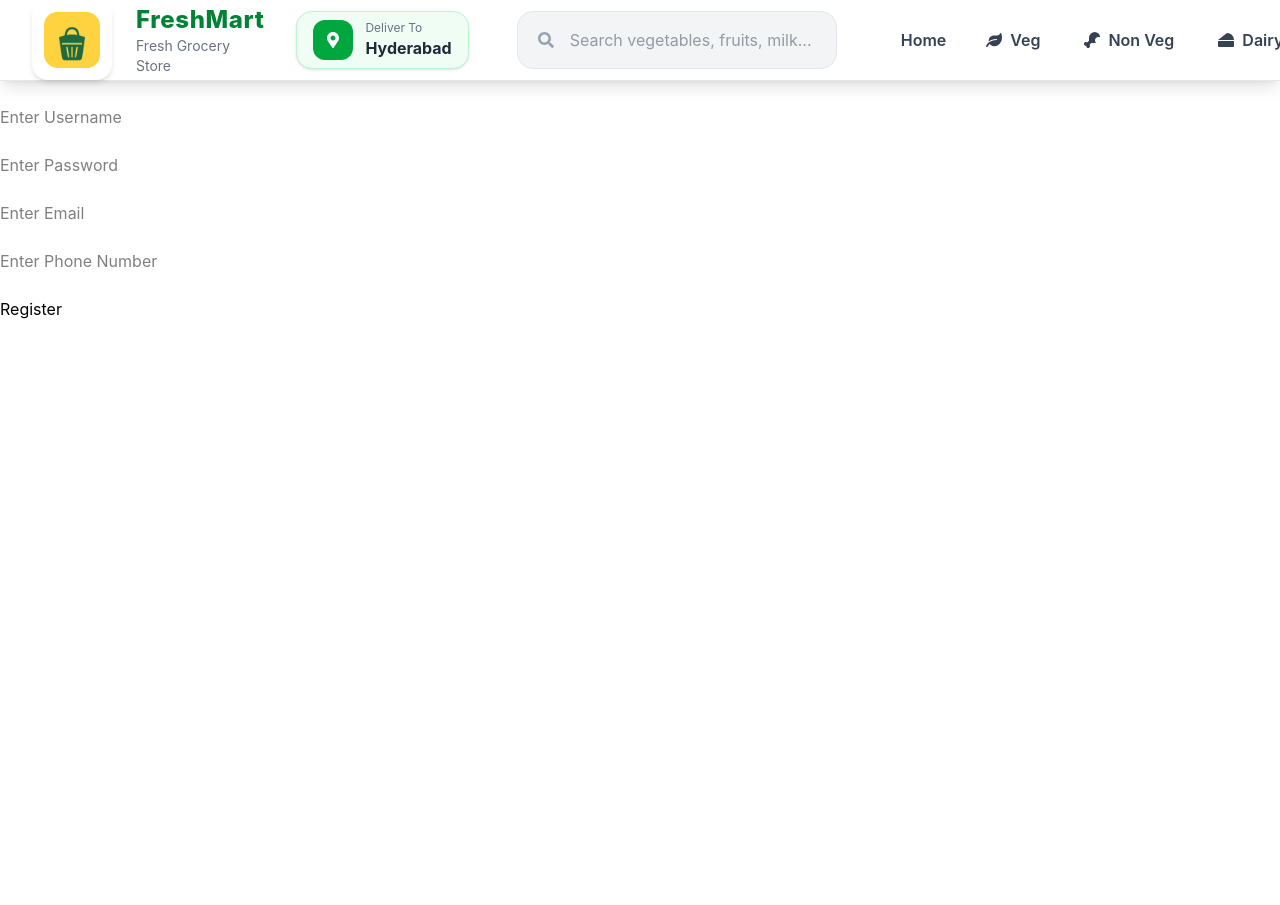
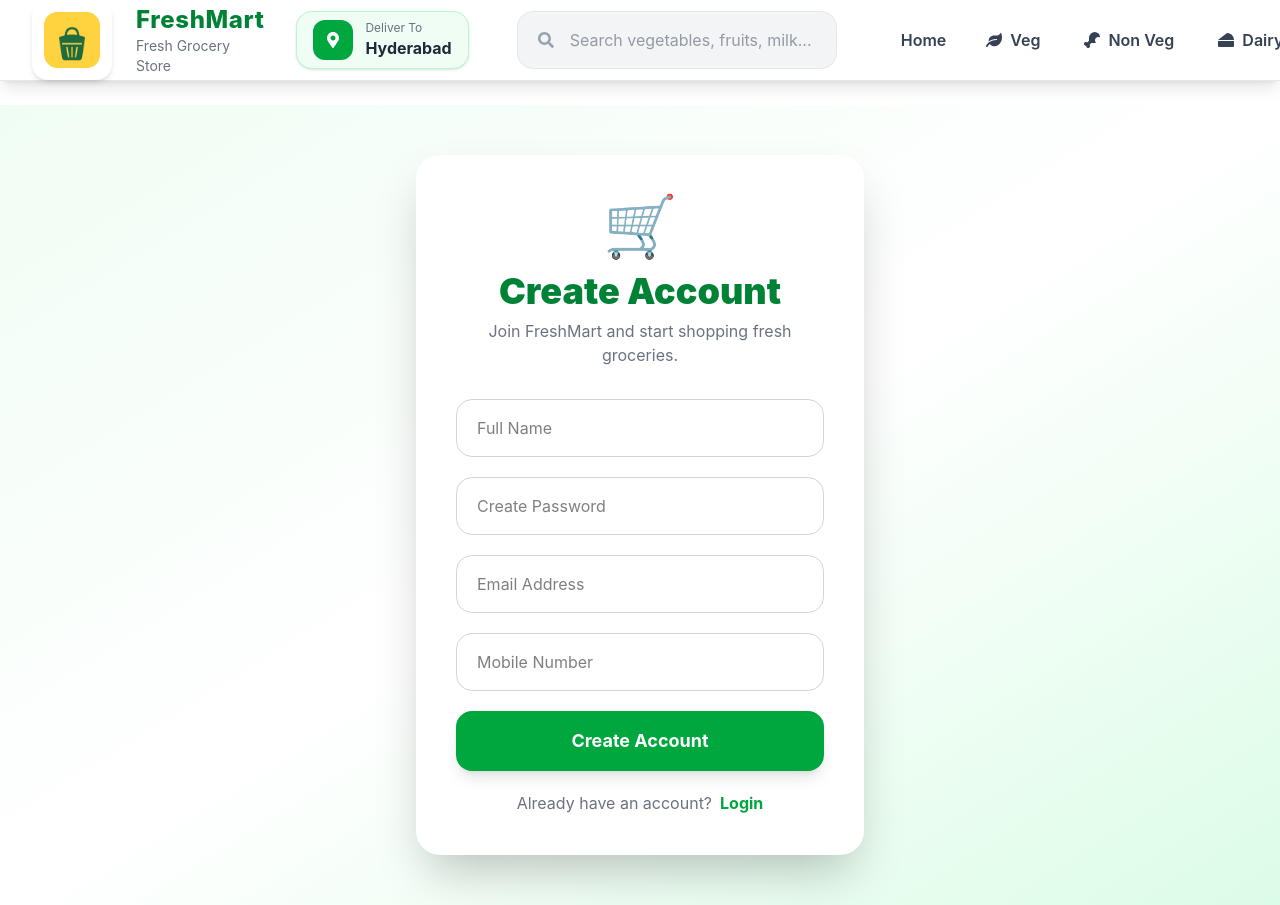
Before and after one commit to Vinaykumar-yagati-4/react-app, a React (Vite) app: page /register in a window 1280 px wide. Shown: the top 905 px of the page. Before the commit the page ends 800 px from the top, so only its background shows below. Built offline with nearby package versions, Linux system fonts and the light colour scheme.

Commit message:
react-commit

```diff
--- a/src/Components/Cart.tsx
+++ b/src/Components/Cart.tsx
@@ -125,7 +125,7 @@ function Cart() {
 
                     <button
                       onClick={() => decreaseQuantity(item.id)}
-                      className="bg-red-500 hover:bg-red-600 text-white p-3 rounded-full"
+                     className="bg-red-500 hover:bg-red-600 active:scale-95 transition-all duration-200 text-white p-3 rounded-full"
                     >
                       <FaMinus />
                     </button>
@@ -136,7 +136,7 @@ function Cart() {
 
                     <button
                       onClick={() => increaseQuantity(item.id)}
-                      className="bg-green-500 hover:bg-green-600 text-white p-3 rounded-full"
+                      className="bg-green-500 hover:bg-green-600 active:scale-95 transition-all duration-200 text-white p-3 rounded-full"
                     >
                       <FaPlus />
                     </button>
@@ -145,7 +145,7 @@ function Cart() {
 
                   <button
                     onClick={() => removeFromCart(item.id)}
-                    className="bg-red-600 hover:bg-red-700 text-white px-5 py-2 rounded-lg flex items-center gap-2"
+                    className="bg-red-600 hover:bg-red-700 active:scale-95 transition-all duration-200 text-white px-5 py-2 rounded-lg flex items-center gap-2"
                   >
                     <FaTrash />
                     Remove
@@ -180,7 +180,7 @@ function Cart() {
 
               <button
                 onClick={applyCoupon}
-                className="bg-gradient-to-r from-blue-600 to-cyan-500 hover:from-blue-700 hover:to-cyan-600 text-white px-6 rounded-xl font-semibold transition-all duration-300"
+                className="bg-gradient-to-r from-blue-600 to-cyan-500 hover:from-blue-700 hover:to-cyan-600 active:scale-95 text-white px-6 rounded-xl font-semibold transition-all duration-300"
               >
                 Apply
               </button>
@@ -267,7 +267,8 @@ function Cart() {
     })
   }
 
-  className="w-full mt-8 bg-gradient-to-r from-green-600 to-emerald-500 hover:from-green-700 hover:to-emerald-600 text-white py-4 rounded-2xl text-lg font-bold shadow-lg transition-all duration-300 hover:scale-[1.02]"
+  className="w-full mt-8 bg-gradient-to-r from-green-600 to-emerald-500 hover:from-green-700 hover:to-emerald-600 text-white py-4 rounded-2xl text-lg font-bold shadow-lg transition-all duration-300 hover:scale-[1.02]
+    active:scale-95"
 
 >
   Proceed to Checkout
--- /dev/null
+++ b/src/Components/Footer.tsx
@@ -0,0 +1,222 @@
+import { NavLink } from "react-router-dom";
+import {
+  FaLeaf,
+  FaMapMarkerAlt,
+  FaPhoneAlt,
+  FaEnvelope,
+  FaFacebookF,
+  FaInstagram,
+  FaLinkedinIn,
+  FaTwitter,
+} from "react-icons/fa";
+
+function Footer() {
+  return (
+    <footer className="bg-gradient-to-r from-green-800 via-green-700 to-emerald-600 text-white mt-20">
+
+      {/* Top Section */}
+
+      <div className="max-w-screen-2xl mx-auto px-8 py-14 grid grid-cols-1 md:grid-cols-2 lg:grid-cols-4 gap-10">
+
+        {/* FreshMart */}
+
+        <div>
+
+          <div className="flex items-center gap-3 mb-5">
+
+            <div className="bg-white p-3 rounded-full">
+
+              <FaLeaf className="text-green-700 text-2xl" />
+
+            </div>
+
+            <h2 className="text-3xl font-black">
+              FreshMart
+            </h2>
+
+          </div>
+
+          <p className="text-green-100 leading-8">
+
+            Fresh vegetables, dairy products and premium quality
+            groceries delivered to your doorstep with love and care.
+
+          </p>
+
+        </div>
+
+        {/* Quick Links */}
+
+        <div>
+
+          <h3 className="text-2xl font-bold mb-5">
+            Quick Links
+          </h3>
+
+          <ul className="space-y-3">
+
+            <li>
+              <NavLink
+                to="/"
+                className="hover:text-yellow-300 transition"
+              >
+                Home
+              </NavLink>
+            </li>
+
+            <li>
+              <NavLink
+                to="/veg"
+                className="hover:text-yellow-300 transition"
+              >
+                Vegetables
+              </NavLink>
+            </li>
+
+            <li>
+              <NavLink
+                to="/nonveg"
+                className="hover:text-yellow-300 transition"
+              >
+                Non Veg
+              </NavLink>
+            </li>
+
+            <li>
+              <NavLink
+                to="/dairy"
+                className="hover:text-yellow-300 transition"
+              >
+                Dairy
+              </NavLink>
+            </li>
+
+            <li>
+              <NavLink
+                to="/cart"
+                className="hover:text-yellow-300 transition"
+              >
+                Cart
+              </NavLink>
+            </li>
+
+          </ul>
+
+        </div>
+
+        {/* Contact */}
+
+        <div>
+
+          <h3 className="text-2xl font-bold mb-5">
+            Contact Us
+          </h3>
+
+          <div className="space-y-4">
+
+            <div className="flex items-center gap-3">
+
+              <FaMapMarkerAlt />
+
+              <span>Hyderabad, Telangana</span>
+
+            </div>
+
+            <div className="flex items-center gap-3">
+
+              <FaPhoneAlt />
+
+              <span>+91 7989321675</span>
+
+            </div>
+
+            <div className="flex items-center gap-3">
+
+              <FaEnvelope />
+
+              <span>support@freshmart.com</span>
+
+            </div>
+
+          </div>
+
+        </div>
+
+        {/* Social */}
+
+        <div>
+
+          <h3 className="text-2xl font-bold mb-5">
+            Follow Us
+          </h3>
+
+          <p className="text-green-100 mb-5">
+
+            Stay connected for latest offers,
+            discounts and fresh arrivals.
+
+          </p>
+
+          <div className="flex gap-4">
+
+            <a
+              href="#"
+              className="bg-white text-green-700 p-3 rounded-full hover:bg-yellow-300 transition"
+            >
+              <FaFacebookF />
+            </a>
+
+            <a
+              href="#"
+              className="bg-white text-green-700 p-3 rounded-full hover:bg-yellow-300 transition"
+            >
+              <FaInstagram />
+            </a>
+
+            <a
+              href="#"
+              className="bg-white text-green-700 p-3 rounded-full hover:bg-yellow-300 transition"
+            >
+              <FaLinkedinIn />
+            </a>
+
+            <a
+              href="#"
+              className="bg-white text-green-700 p-3 rounded-full hover:bg-yellow-300 transition"
+            >
+              <FaTwitter />
+            </a>
+
+          </div>
+
+        </div>
+
+      </div>
+
+      {/* Bottom Section */}
+
+      <div className="border-t border-green-500">
+
+        <div className="max-w-screen-2xl mx-auto px-8 py-6 flex flex-col md:flex-row justify-between items-center gap-4">
+
+          <p className="text-green-100 text-center">
+
+            © 2026 FreshMart. All Rights Reserved.
+
+          </p>
+
+          <p className="text-green-100 text-center">
+
+            Designed with ❤️ using React + TypeScript + Tailwind CSS
+
+          </p>
+
+        </div>
+
+      </div>
+
+    </footer>
+  );
+}
+
+export default Footer;
--- a/src/Components/Login.tsx
+++ b/src/Components/Login.tsx
@@ -134,6 +134,8 @@ function Login() {
 export default Login;*/
 
 import { useForm } from "react-hook-form";
+import { toast, ToastContainer } from "react-toastify";
+import "react-toastify/dist/ReactToastify.css";
 
 import type { LoginRequest } from "../interfaces/LoginRequest";
 import type { RegisterRequest } from "../interfaces/RegisterRequest";
@@ -162,7 +164,7 @@ function Login() {
 
     if (user) {
 
-      alert("Login Successful");
+      toast.success("Login Successful 🎉");
 
       // Store logged-in user
       localStorage.setItem(
@@ -174,7 +176,7 @@ function Login() {
         window.location.href = "/";
     } else {
 
-      alert("Invalid Email or Password");
+      toast.error("Invalid Email or Password");
 
     }
   };
@@ -280,6 +282,7 @@ function Login() {
 
       </form>
     </div>
+    <ToastContainer position="top-right" autoClose={2500} />
     </div>
   );
 }
--- a/src/Components/ProductCard.tsx
+++ b/src/Components/ProductCard.tsx
@@ -197,6 +197,7 @@ function ProductCard({ product }: ProductCardProps) {
           transition-all
           duration-300
           hover:scale-[1.03]
+          active:scale-95
           shadow-lg
           "
         >
--- a/src/Components/Register.tsx
+++ b/src/Components/Register.tsx
@@ -42,45 +42,138 @@ let navigate = useNavigate();
         reset();
     }
   return (
-    <>
-    <form onSubmit={handleSubmit(onSubmitLogics)}>
+    <div className="min-h-screen bg-gradient-to-br from-green-50 via-white to-green-100 flex items-center justify-center px-6 py-10">
+    <div className="w-full max-w-md bg-white rounded-3xl shadow-2xl p-10">
+
+    <div className="text-center mb-8">
+
+    <div className="text-6xl mb-4">
+      🛒
+    </div>
+
+    <h2 className="text-4xl font-black text-green-700">
+      Create Account
+    </h2>
+
+    <p className="text-gray-500 mt-2">
+      Join FreshMart and start shopping fresh groceries.
+    </p>
+
+    </div>
+
+    <form
+    onSubmit={handleSubmit(onSubmitLogics)}
+    className="space-y-5"
+>
 
       <input
       type="text"
   {...register("name")}
-        placeholder="Enter Username"
+  placeholder="Full Name"
+  className="
+    w-full
+    border
+    border-gray-300
+    rounded-2xl
+    px-5
+    py-4
+    outline-none
+    focus:border-green-600
+    focus:ring-2
+    focus:ring-green-200
+  "
       />
-
-      <br /><br />
 
      <input
      type="password"
   {...register("password")}
-        placeholder="Enter Password"
+  placeholder="Create Password"
+  className="
+    w-full
+    border
+    border-gray-300
+    rounded-2xl
+    px-5
+    py-4
+    outline-none
+    focus:border-green-600
+    focus:ring-2
+    focus:ring-green-200
+  "
      />
-
-      <br /><br />
 
       <input
       type="email"
   {...register("email")}
-        placeholder="Enter Email"
+  placeholder="Email Address"
+  className="
+    w-full
+    border
+    border-gray-300
+    rounded-2xl
+    px-5
+    py-4
+    outline-none
+    focus:border-green-600
+    focus:ring-2
+    focus:ring-green-200
+  "
       />
-
-      <br /><br />
 
       <input
       type="number"
   {...register("phone")}
-        placeholder="Enter Phone Number"
+  placeholder="Mobile Number"
+  className="
+    w-full
+    border
+    border-gray-300
+    rounded-2xl
+    px-5
+    py-4
+    outline-none
+    focus:border-green-600
+    focus:ring-2
+    focus:ring-green-200
+  "
       />
 
-      <br /><br />
+      <button
+      type="submit"
+      className="
+    w-full
+    bg-green-600
+    hover:bg-green-700
+    text-white
+    py-4
+    rounded-2xl
+    font-bold
+    text-lg
+    transition-all
+    duration-300
+    hover:scale-105
+    shadow-lg
+  "
+      >
+     Create Account
+   </button>
+   <p className="text-center text-gray-500">
 
-      <button type="submit">Register</button>
+  Already have an account?
+
+  <a
+    href="/login"
+    className="text-green-600 font-bold ml-2 hover:underline"
+  >
+    Login
+  </a>
+
+   </p>
+
 
     </form>
-    </>
+    </div>
+    </div>
   )
 }
 
--- a/src/pages/Dairy.tsx
+++ b/src/pages/Dairy.tsx
@@ -65,7 +65,21 @@ function Dairy() {
   return (
     <div className="bg-gray-50 min-h-screen">
 
-      <ToastContainer position="top-right" autoClose={2500} />
+      <ToastContainer
+      position="top-right"
+      autoClose={2500}
+      newestOnTop
+      closeOnClick
+      pauseOnHover
+      theme="light"
+      toastStyle={{
+        background: "#1E293B",
+        color: "#ffffff",
+        borderRadius: "14px",
+        fontWeight: "600",
+        boxShadow: "0 10px 25px rgba(0,0,0,0.15)",
+       }}
+      />
 
       {/* Hero */}
       <section className="bg-gradient-to-r from-blue-700 via-blue-600 to-cyan-500 text-white py-16">
--- a/src/pages/Home.tsx
+++ b/src/pages/Home.tsx
@@ -1,6 +1,7 @@
 import { Link } from "react-router-dom";
 import Hero from "../Components/Hero";
 import CategoryCard from "../Components/CategoryCard";
+import Footer from "../Components/Footer";
 import {
   FaTruck,
   FaLeaf,
@@ -79,9 +80,9 @@ function Home() {
 
           <div className="grid grid-cols-1 md:grid-cols-2 xl:grid-cols-4 gap-10">
 
-            <div className="bg-white rounded-2xl shadow-lg p-8 text-center hover:-translate-y-2 transition duration-300">
+            <div className="bg-gradient-to-br from-green-50 to-white border border-green-200 rounded-3xl shadow-xl p-8 text-center hover:-translate-y-3 hover:shadow-2xl transition-all duration-300">
 
-              <FaLeaf className="text-5xl text-green-600 mx-auto mb-5" />
+             <FaLeaf className="text-6xl text-green-600 mx-auto mb-6" />
 
               <h3 className="text-xl font-bold mb-3">
                 Farm Fresh
@@ -93,10 +94,9 @@ function Home() {
 
             </div>
 
-            <div className="bg-white rounded-3xl shadow-xl p-8 text-center border border-green-100 hover:-translate-y-3 hover:shadow-2xl transition-all duration-300">
+            <div className="bg-gradient-to-br from-blue-50 to-white border border-blue-200 rounded-3xl shadow-xl p-8 text-center hover:-translate-y-3 hover:shadow-2xl transition-all duration-300">
 
-              <FaTruck className="text-5xl text-green-600 mx-auto mb-5" />
-
+              <FaTruck className="text-6xl text-blue-600 mx-auto mb-6" />
               <h3 className="text-xl font-bold mb-3">
                 Fast Delivery
               </h3>
@@ -107,10 +107,9 @@ function Home() {
 
             </div>
 
-            <div className="bg-white rounded-2xl shadow-lg p-8 text-center hover:-translate-y-2 transition duration-300">
+            <div className="bg-gradient-to-br from-yellow-50 to-white border border-yellow-200 rounded-3xl shadow-xl p-8 text-center hover:-translate-y-3 hover:shadow-2xl transition-all duration-300">
 
-              <FaTags className="text-6xl text-green-600 mx-auto mb-5" />
-
+              <FaTags className="text-6xl text-yellow-500 mx-auto mb-6" />
               <h3 className="text-xl font-bold mb-3">
                 Best Prices
               </h3>
@@ -121,9 +120,9 @@ function Home() {
 
             </div>
 
-            <div className="bg-white rounded-2xl shadow-lg p-8 text-center hover:-translate-y-2 transition duration-300">
+            <div className="bg-gradient-to-br from-purple-50 to-white border border-purple-200 rounded-3xl shadow-xl p-8 text-center hover:-translate-y-3 hover:shadow-2xl transition-all duration-300">
 
-              <FaStar className="text-5xl text-green-600 mx-auto mb-5" />
+              <FaStar className="text-6xl text-purple-600 mx-auto mb-6" />
 
               <h3 className="text-xl font-bold mb-3">
                 Trusted Quality
@@ -165,6 +164,7 @@ function Home() {
         </div>
 
       </section>
+      <Footer />
     </>
   );
 }
--- a/src/pages/Nonveg.tsx
+++ b/src/pages/Nonveg.tsx
@@ -56,7 +56,21 @@ function NonVeg() {
   return (
     <div className="bg-gray-50 min-h-screen">
 
-      <ToastContainer position="top-right" autoClose={2500} />
+      <ToastContainer
+      position="top-right"
+      autoClose={2500}
+      newestOnTop
+      closeOnClick
+      pauseOnHover
+      theme="light"
+      toastStyle={{
+       background: "#1E293B",
+       color: "#ffffff",
+       borderRadius: "14px",
+       fontWeight: "600",
+       boxShadow: "0 10px 25px rgba(0,0,0,0.15)",
+      }}
+      />
 
       {/* Hero Section */}
       <section className="bg-gradient-to-r from-red-700 via-red-600 to-orange-500 text-white py-16">
--- a/src/pages/Veg.tsx
+++ b/src/pages/Veg.tsx
@@ -17,8 +17,21 @@ function Veg() {
 
   return (
     <div className="bg-gradient-to-b from-green-50 via-white to-green-100 min-h-screen">
-      <ToastContainer position="top-right" autoClose={2500} />
-
+     <ToastContainer
+     position="top-right"
+     autoClose={2500}
+     newestOnTop
+     closeOnClick
+     pauseOnHover
+     theme="light"
+     toastStyle={{
+     background: "#1E293B",
+     color: "#ffffff",
+     borderRadius: "14px",
+     fontWeight: "600",
+     boxShadow: "0 10px 25px rgba(0,0,0,0.15)",
+    }}
+    />
       {/* Header Section */}
       <section className="bg-gradient-to-r from-green-800 via-green-600 to-emerald-500 text-white py-24">
        <div className="max-w-screen-2xl mx-auto px-8 text-center">
```
Lines whose indentation alone changed are shown as unchanged.
